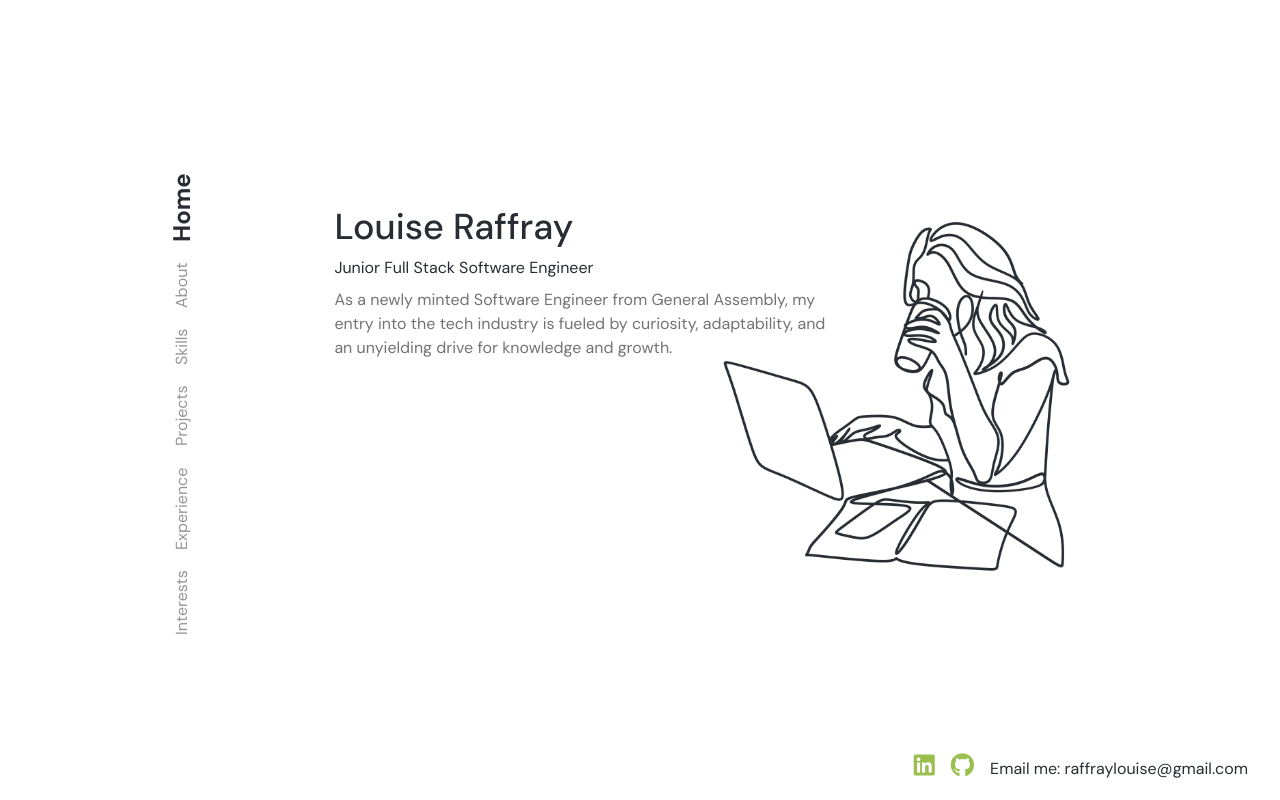
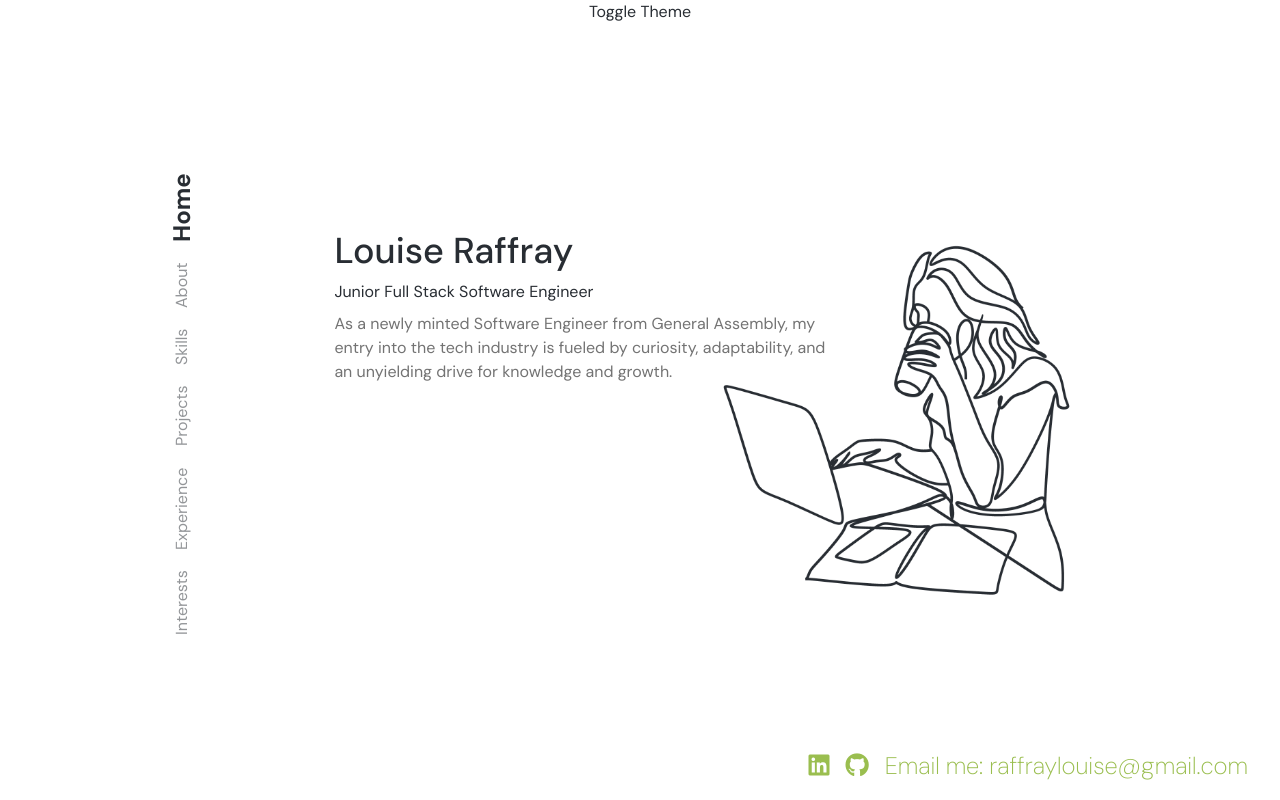
Before and after one commit to louraff/Portfolio-Website, a React (Create React App) app: page / in a window 1280 px wide. Shown: the top 800 px of the page. Built offline with nearby package versions, Linux system fonts and the light colour scheme.

Commit message:
added dark and light mode

```diff
--- a/src/App.css
+++ b/src/App.css
@@ -75,72 +75,7 @@
   }
 
 
-  .skills-banner {
-    position: fixed;
-    bottom: 0;
-    left: 0;
-    width: 100%;
-    background: #333; /* Adjust color as needed */
-    display: flex;
-    justify-content: space-around;
-    align-items: center;
-    height: 100px; /* Adjust height as needed */
-    transform: translateY(100%);
-    transition: transform 0.3s ease;
-    overflow: hidden; /* Hide overflow */
-  }
 
-  .skills-arrow {
-    position: fixed;
-    display: flex;
-    align-items: center;
-    height: 100px;
-    transform: translateY(100%);
-    transition: transform 0.3s ease;
-    overflow: hidden;
-    flex-direction: column;
-    justify-content: center;
-    bottom: 5%;
-    left: 50%;
-  }
-
-  .skills-banner.open {
-    transform: translateY(0);
-  }
-
-  .skills-arrow.open {
-    transform: translateY(0);
-  }
-
-  .arrow-container {
-    position: absolute;
-    bottom: -20px;
-    left: 50%;
-    cursor: pointer;
-    transform: translateX(-50%);
-  }
-
-  .arrow {
-    width: 0;
-    height: 0;
-    border-left: 10px solid transparent;
-    border-right: 10px solid transparent;
-    border-bottom: 10px solid #333; /* Adjust color as needed */
-    transition: transform 0.3s ease;
-  }
-
-  .arrow.up {
-    transform: rotate(180deg);
-  }
-
-  .arrow-container:hover .arrow {
-    transform: rotate(180deg);
-  }
-
-.icon {
-    height: 5%;
-    width: 5%;
-}
 
 .skills-list {
     display: flex;
@@ -155,7 +90,7 @@
     margin-left: 15%;
     margin-right: 15%;
     font-family: 'DM Sans', sans-serif;
-    color: #282D33;
+    color: var(--main-text-color);;
   }
 
   .hidden-section {
@@ -180,7 +115,7 @@
   }
 
   a {
-    color: #9ABE4F !important;
+    color: var(--link-color)!important;
     margin-right: 1rem;
     font-size: 1.5rem;
   }
@@ -213,22 +148,6 @@
   }
 }
 
-
-  .App-header {
-    background-color: #282c34;
-    min-height: 100vh;
-    display: flex;
-    flex-direction: column;
-    align-items: center;
-    justify-content: center;
-    font-size: calc(10px + 2vmin);
-    color: white;
-  }
-
-  .App-link {
-    color: #61dafb;
-  }
-
   @keyframes App-logo-spin {
     from {
       transform: rotate(0deg);
@@ -246,29 +165,23 @@
 }
 
 .fixed-icons a {
-    color: #000;  /* color of the icons */
     font-size: 1.5rem;  /* size of the icons */
     text-decoration: none; /* remove default link style */
 }
 
 .fixed-icons a:hover {
-    color: #0077b5;  /* LinkedIn blue color on hover */
+    color: var(--main-text-color); /* LinkedIn blue color on hover */
 }
 
 .fixed-icons .fab.fa-github:hover {
-    color: #171515;  /* GitHub black color on hover */
-}
-
-a.email {
-  color: #282D33 !important;
-    font-weight: 400;
-    font-size: 1rem;
+    color: var(--main-text-color);
 }
 
 
 
+
 .attribution {
-  color: #282D33;
+  color: var(--main-text-color);
   font-size: .75rem;
   font-weight: 400;
   position: static;
@@ -283,7 +196,7 @@ section.int {
 }
 
 .email {
-  color: #282D33;
-  font-size: 0.75rem;
+  color: var(--main-text-color);
+  font-size: 1rem;
   font-weight: 200;
 }
--- a/src/App.tsx
+++ b/src/App.tsx
@@ -19,13 +19,21 @@ import Skills from './components/Skills/Skills';
 import About from './components/About/About';
 
 const App: React.FC = () => {
+  const [theme, setTheme] = useState(localStorage.getItem('theme') || 'light');
+
   const containerRef = useRef<HTMLElement | null>(null);
-  const [bannerOpen, setBannerOpen] = useState(false);
 
-    // Function to toggle the banner
-  const toggleBanner = () => {
-    setBannerOpen(!bannerOpen);
-  };
+  const toggleTheme = () => {
+    let newTheme = theme === 'light' ? 'dark' : 'light';
+    localStorage.setItem('theme', newTheme);
+    setTheme(newTheme);
+};
+
+// Set the data-theme attribute on the document element
+useEffect(() => {
+  document.documentElement.setAttribute('data-theme', theme);
+}, [theme]);
+
 
     useEffect(() => {
         if (containerRef.current) {
@@ -46,15 +54,7 @@ const App: React.FC = () => {
 
     return (
       <div className="App">
-        {/* <div className="left-section">
-          <div id="hero">
-            <Hero />
-
-          </div>
-          <div id="contact" className='social-links'>
-            <Contact />
-          </div>
-        </div> */}
+<button onClick={toggleTheme}>Toggle Theme</button>
         <NavBar />
         <div className="right-section">
             <section data-scroll-section>
--- a/src/components/css/Contact.css
+++ b/src/components/css/Contact.css
@@ -1,5 +1,5 @@
 a.contact {
     font-size: 1.5rem;
     text-decoration: none;
-    color: #434b56 !important;
+    color: var(--main-text-color) !important;
 }
--- a/src/components/css/Hero.css
+++ b/src/components/css/Hero.css
@@ -50,5 +50,5 @@ p.abt {
     margin-top: 0;
     margin-bottom: 1rem;
     margin-right: 25%;
-    color: #737373;
+    color: var(--abt);
 }
--- a/src/components/css/Navbar.css
+++ b/src/components/css/Navbar.css
@@ -14,7 +14,7 @@ nav {
   height: 60%;
   margin-top: -30vh;
   margin-left: -5%;
-  color: #282D33;
+  color: var(--main-text-color);
 }
 
   nav a {
@@ -25,14 +25,14 @@ nav {
     font-weight: 400;
     opacity: 0.5;
     transition: opacity 0.5s;
-    color: #282D33 !important;
+    color: var(--main-text-color) !important;
     padding-bottom: 1vmin;
     }
 
   nav a.active {
     font-weight: 700;
     opacity: 1;
-    color: #282D33 !important;
+    color: var(--main-text-color) !important;
     font-size: 1.5rem;
   }
 
--- a/src/components/css/Skills.css
+++ b/src/components/css/Skills.css
@@ -14,7 +14,6 @@
     flex-shrink: 0;
     width: 200px;
     margin-right: 70px;
-    color: #007bff;
     text-transform: uppercase;
     text-align: right;
     font-weight: 700;
--- a/src/index.css
+++ b/src/index.css
@@ -7,9 +7,34 @@ body {
       sans-serif;
     -webkit-font-smoothing: antialiased;
     -moz-osx-font-smoothing: grayscale;
+    background-color: var(--background-color);
   }
 
   code {
     font-family: source-code-pro, Menlo, Monaco, Consolas, 'Courier New',
       monospace;
   }
+
+  /* Light Mode (default) */
+:root {
+  --background-color: white;
+  --main-text-color: #282D33;
+  --link-color: #9ABE4F;
+  --link-hover-color: #61dafb;
+  --skills-banner-background: #333;
+  --arrow-color: #333;
+  --header-text-color: white;
+  --fixed-icons-color: #000;
+  --fixed-icons-hover-color: #0077b5;
+  --github-hover-color: #171515;
+  --abt: #737373;
+  --email-color: #282D33;
+  --image-src: url("/assets/hero/read.png");
+}
+
+/* Dark Mode */
+[data-theme='dark'] {
+  --background-color: #282D33;
+  --main-text-color: #F2F2F2;
+  --image-src: url("/assets/hero/read-dark.png"); /* A darker or differently styled image for dark mode */
+}
```
Also changed, not shown: public/assets/dark/hero.png (added).
